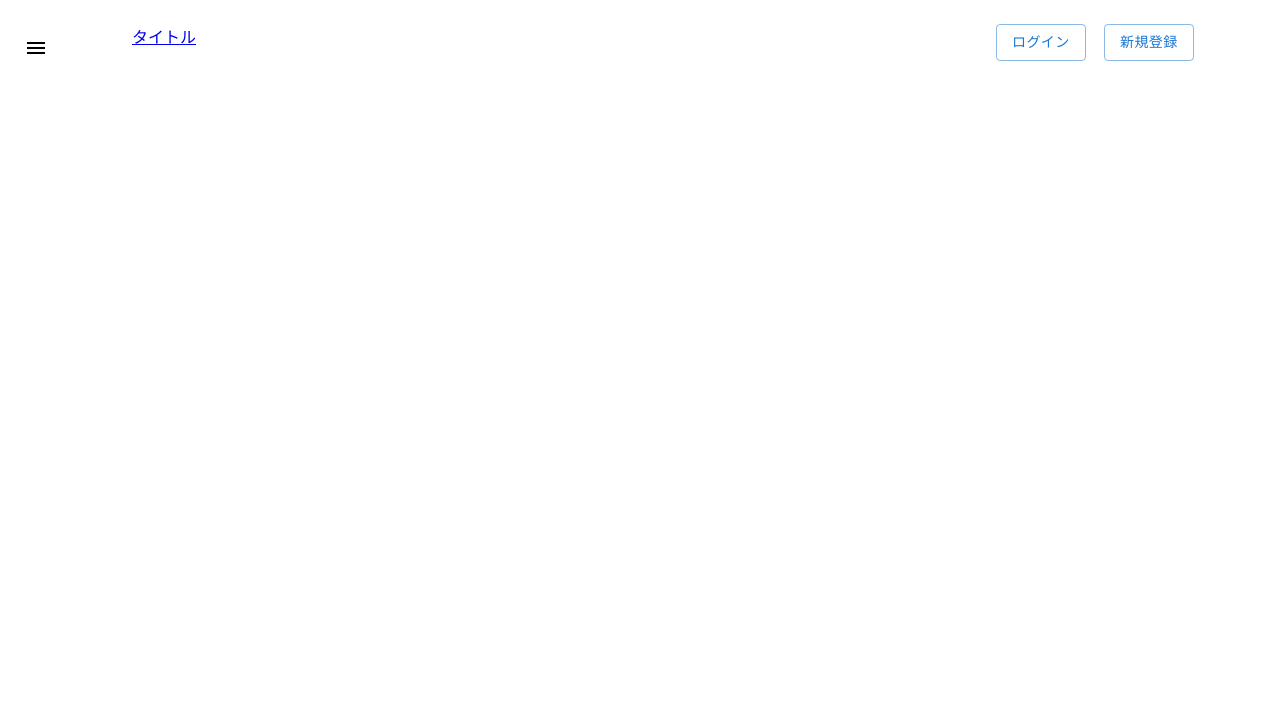
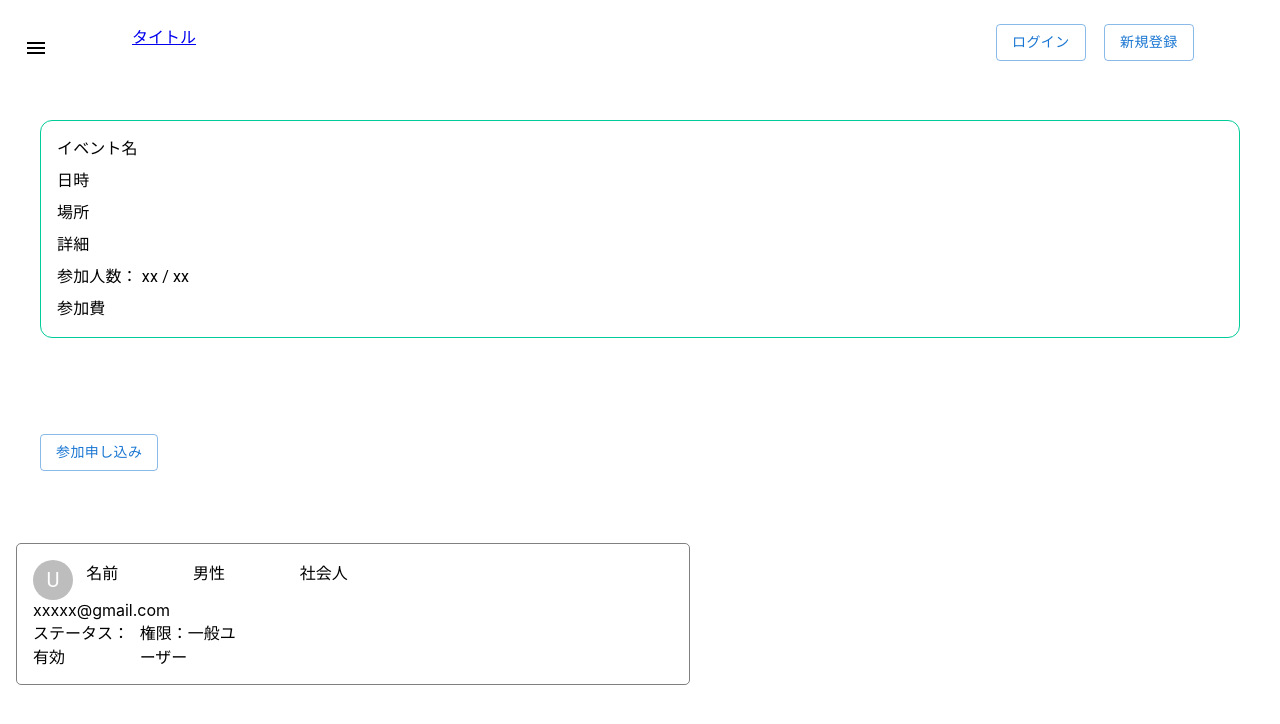
Before and after one commit to ke-kishimoto/opencourt-frontend, a React (Create React App) app: page /eventDetail/1 in a window 1280 px wide. Before the commit this address had no page. Shown: the top 724 px of the page. Built offline with nearby package versions, Linux system fonts and the light colour scheme.

Commit message:
イベント詳細追加

```diff
--- a/src/App.js
+++ b/src/App.js
@@ -9,6 +9,7 @@ import PrivacyPolicy from './pages/PrivacyPolicy';
 import UserList from './pages/UserList';
 import UserDetail from './pages/UserDetail';
 import TemplateManagement from './pages/TemplateManagement';
+import EventDetail from './pages/EventDetail';
 
 function App() {
   return (
@@ -24,6 +25,7 @@ function App() {
           <Route path="/userList" element={<UserList/>}></Route>
           <Route path="/userDetail" element={<UserDetail/>}></Route>
           <Route path="/templateManagement" element={<TemplateManagement/>}></Route>
+          <Route path="/eventDetail/:id" element={<EventDetail/>}></Route>
         </Routes>
       </BrowserRouter>
     </RecoilRoot>
--- a/src/components/Calendar.js
+++ b/src/components/Calendar.js
@@ -7,6 +7,7 @@ import { useState, useEffect } from 'react';
 import styled from 'styled-components';
 import Box from '@mui/material/Box';
 import EventInfoItem from '../components/EventInfoItem'
+import { useNavigate } from 'react-router-dom';
 
 // カレンダーの2次元配列を作成
 const createCalendar = (year, month) => {
@@ -65,6 +66,7 @@ const Td = styled.td`
 
 const Calendar = () => {
 
+	const navigate = useNavigate();
 	const [year, setYear] = useState(new Date().getFullYear());
 	const [month, setMonth] = useState(new Date().getMonth());
 	const [days, setDays] = useState([]);
@@ -148,7 +150,7 @@ const Calendar = () => {
 																	}
 																}}
 
-																onClick={() => {}}
+																onClick={() => {navigate(`/eventDetail/${ev.id}`)}}
 															>
 																{ev.short_name}
 															</Box>
--- /dev/null
+++ b/src/components/EventDetailItem.js
@@ -0,0 +1,40 @@
+import Box from '@mui/material/Box';
+import Grid from '@mui/material/Grid';
+import Typography from '@mui/material/Typography';
+
+const EventDetailItem = () => {
+	return (
+		<Box
+		sx={{
+			p: 2,
+			m: 5,
+			border: 'solid 1px #0C9',
+			borderRadius: 3,
+
+		}}
+		>
+			<Grid container spacing={1}>
+				<Grid item xs={12}>
+					<Typography>イベント名</Typography>
+				</Grid>
+				<Grid item xs={12}>
+					<Typography>日時</Typography>
+				</Grid>
+				<Grid item xs={12}>
+					<Typography>場所</Typography>
+				</Grid>
+				<Grid item xs={12}>
+					<Typography>詳細</Typography>
+				</Grid>
+				<Grid item xs={12}>
+					<Typography>参加人数： xx / xx</Typography>
+				</Grid>
+				<Grid item xs={12}>
+					<Typography>参加費</Typography>
+				</Grid>
+			</Grid>
+		</Box>
+	)
+}
+
+export default EventDetailItem;
--- a/src/components/EventInfoItem.js
+++ b/src/components/EventInfoItem.js
@@ -1,8 +1,12 @@
 import Box from '@mui/material/Box';
 import Grid from '@mui/material/Grid';
 import Typography from '@mui/material/Typography';
+import { useNavigate } from 'react-router-dom';
 
 const EventInfoItem = (props) => {
+
+	const navigate = useNavigate();
+
 	return(
 		<Box
 			sx={{
@@ -15,6 +19,7 @@ const EventInfoItem = (props) => {
 					opacity: '0.7',
 				}
 			}}
+			coClick={() => {navigate(`/eventDetail/${props.eventInfo.id}`)}}
 		>
 			<Grid container spacing={1}>
 				<Grid item xs={12}>
--- /dev/null
+++ b/src/pages/EventDetail.js
@@ -0,0 +1,30 @@
+import EventDefaultItem from '../components/EventDetailItem'
+import Grid from '@mui/material/Grid';
+import Button from '@mui/material/Button';
+import UserItem from '../components/UserItem'
+
+const EventDetail = () => {
+	return (
+		<Grid container spacing={2}>
+			<Grid item xs={12}>
+				<EventDefaultItem />
+			</Grid>
+			<Grid item xs={12}>
+				<Button
+					variant="outlined"
+					sx={{
+						m:5
+					}}
+					onClick={() => { }}
+				>
+					参加申し込み
+				</Button>
+			</Grid>
+			<Grid item xs={12}>
+				<UserItem />
+			</Grid>
+		</Grid>
+	)
+}
+
+export default EventDetail;
```
